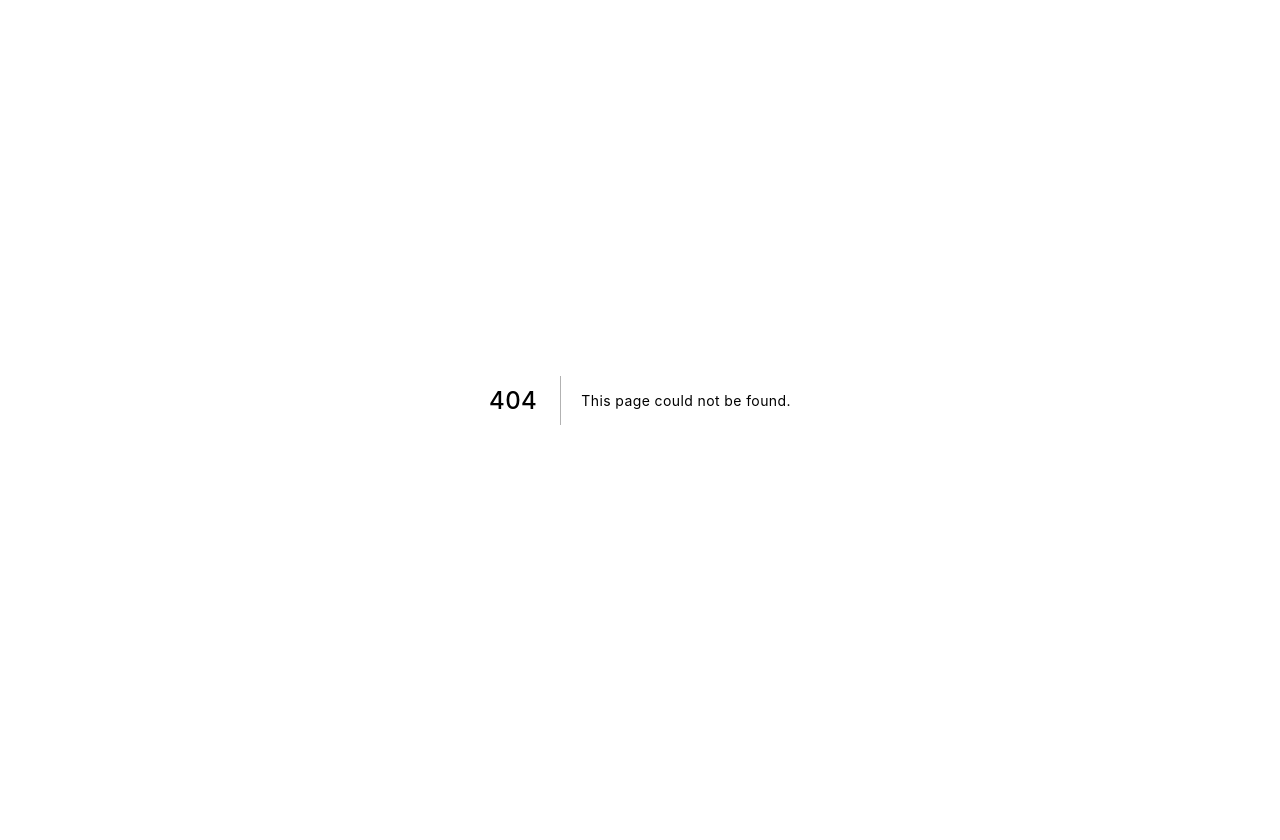
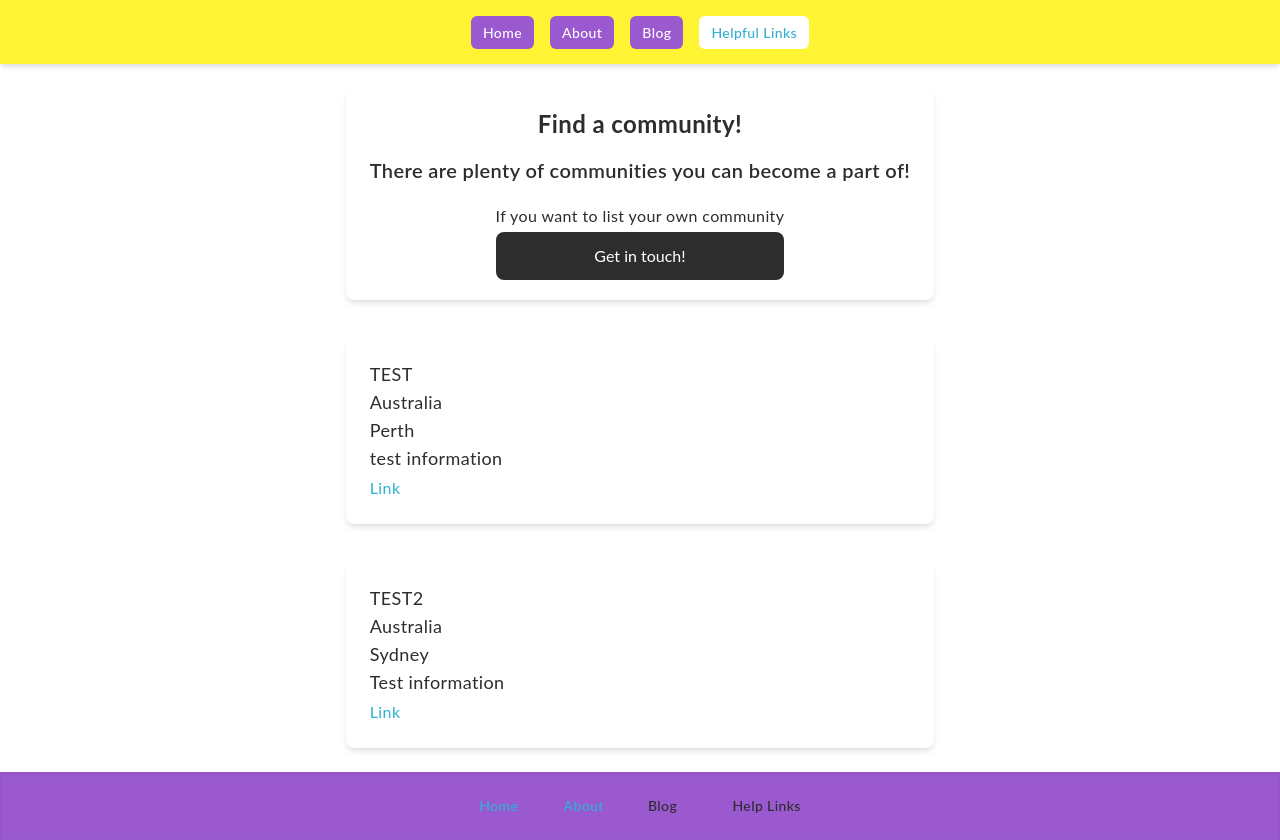
Before and after one commit to neosh11/NonBinaryPeople, a Next.js app: page /help/communities in a window 1280 px wide. Before the commit this address had no page. Before the commit the page ends 800 px from the top, so only its background shows below. Built offline with nearby package versions, Linux system fonts and the light colour scheme.

Commit message:
Helpful links/Communities

```diff
--- /dev/null
+++ b/components/Help/Communities/CommunityCard.tsx
@@ -0,0 +1,18 @@
+import { ICommunity, CountryMap } from '../../../data/communities'
+import Card from '../../Card'
+
+interface Props {
+  community: ICommunity
+}
+
+const CommunityCard = ({ community }: Props) => (
+  <Card>
+    <h3>{community.name}</h3>
+    <h3>{CountryMap.get(community.country)}</h3>
+    <h3>{community.city}</h3>
+    <h3>{community.info}</h3>
+    <a href={community.url}>Link</a>
+  </Card>
+)
+
+export default CommunityCard
--- /dev/null
+++ b/components/Help/Communities/index.tsx
@@ -0,0 +1,28 @@
+import { pageNames } from '../../../constants/PageDetails'
+import { communities } from '../../../data/communities'
+import Button from '../../Button'
+import Card from '../../Card'
+import CommunityCard from './CommunityCard'
+
+const Communities = () => (
+  <>
+    <Card>
+      <div className='md:flex md:flex-col space-y-4 md:items-center'>
+        <h1>{pageNames.communities}</h1>
+        <h2>There are plenty of communities you can become a part of!</h2>
+        <div className='md:space-x-4 md:space-y-0 space-y-4'>
+          If you want to list your own community
+          <Button color='black' text={true}>
+            Get in touch!
+          </Button>
+        </div>
+      </div>
+    </Card>
+
+    {communities.map((x, i) => {
+      return <CommunityCard key={i} community={x} />
+    })}
+  </>
+)
+
+export default Communities
--- a/components/utils/Header/index.tsx
+++ b/components/utils/Header/index.tsx
@@ -38,7 +38,7 @@ const Header = ({ selectedKey }: { selectedKey: navKeys }) => {
                   <a href='#' className={getSelectedDesktop(navKeys.BLOG)}>
                     {pageNames.blog}
                   </a>
-                  <a href='#' className={getSelectedDesktop(navKeys.HELP)}>
+                  <a href={pageRoutes.help} className={getSelectedDesktop(navKeys.HELP)}>
                     {pageNames.help}
                   </a>
                 </div>
@@ -88,13 +88,13 @@ const Header = ({ selectedKey }: { selectedKey: navKeys }) => {
             <a href={pageRoutes.home} className={getSelectedMob(navKeys.HOME)}>
               {pageNames.home}
             </a>
-            <a href={pageRoutes.about} className={getSelectedMob(navKeys.ABOUT)}>
+            <a href='#' className={getSelectedMob(navKeys.ABOUT)}>
               {pageNames.about}
             </a>
             <a href='#' className={getSelectedMob(navKeys.BLOG)}>
               {pageNames.blog}
             </a>
-            <a href='#' className={getSelectedMob(navKeys.HELP)}>
+            <a href={pageRoutes.help} className={getSelectedMob(navKeys.HELP)}>
               {pageNames.help}
             </a>
           </div>
--- a/constants/PageDetails.ts
+++ b/constants/PageDetails.ts
@@ -2,7 +2,8 @@ export const pageNames = {
   home: 'Home',
   about: 'About',
   blog: 'Blog',
-  help: 'Helpful Links'
+  help: 'Helpful Links',
+  communities: 'Find a community!'
 }
 
 export enum navKeys {
--- /dev/null
+++ b/data/communities.tsx
@@ -0,0 +1,30 @@
+export interface ICommunity {
+  name: string
+  country: Country
+  city: string
+  url: string
+  info: string
+}
+
+enum Country {
+  AUSTRALIA
+}
+
+export const CountryMap = new Map<number, string>([[Country.AUSTRALIA, 'Australia']])
+
+export const communities: ICommunity[] = [
+  {
+    name: 'TEST',
+    country: Country.AUSTRALIA,
+    city: 'Perth',
+    url: 'http://abc.abc',
+    info: 'test information'
+  },
+  {
+    name: 'TEST2',
+    country: Country.AUSTRALIA,
+    city: 'Sydney',
+    url: 'http://abc.abc',
+    info: 'Test information'
+  }
+]
--- a/lib/routes.ts
+++ b/lib/routes.ts
@@ -1,5 +1,5 @@
 export const pageRoutes = {
     home: '/',
-    about: '/about',
-    stack: '/stack'
+    help: '/help',
+    helpCommunities: '/help/communities'
 }
--- /dev/null
+++ b/pages/help/communities.tsx
@@ -0,0 +1,20 @@
+import Communities from '../../components/Help/Communities'
+import { navKeys } from '../../constants/PageDetails'
+import General from '../../layouts/General'
+import { pageRoutes } from '../../lib/routes'
+
+export default function Home() {
+  return (
+    <General
+      iconHref='/ico/wave.ico'
+      title='Non Binary People Org'
+      selectedNavKey={navKeys.HELP}
+      description='Find a community new you!'
+      canonical={pageRoutes.helpCommunities}
+    >
+      <div className='space-y-10 md:flex md:flex-col'>
+        <Communities />
+      </div>
+    </General>
+  )
+}
--- /dev/null
+++ b/pages/help/index.tsx
@@ -0,0 +1,23 @@
+import { navKeys, pageNames } from '../../constants/PageDetails'
+import General from '../../layouts/General'
+import { pageRoutes } from '../../lib/routes'
+
+const buttonClass = 'text-link-off bg-sec hover:bg-prim hover:text-link-on px-3 py-2 rounded-md text-sm font-medium'
+export default function Home() {
+  return (
+    <General
+      iconHref='/ico/wave.ico'
+      title='Non Binary People Org'
+      selectedNavKey={navKeys.HELP}
+      description='Find a community new you!'
+      canonical={pageRoutes.help}
+    >
+      <div className='space-y-10 md:flex md:flex-col'>
+        Helpful Links
+        <a className={buttonClass} href={pageRoutes.helpCommunities}>
+          {pageNames.communities}
+        </a>
+      </div>
+    </General>
+  )
+}
--- a/pages/index.tsx
+++ b/pages/index.tsx
@@ -1,6 +1,7 @@
 import Intro from '../components/Home/Intro'
 import { navKeys } from '../constants/PageDetails'
 import General from '../layouts/General'
+import { pageRoutes } from '../lib/routes'
 
 export default function Home() {
   return (
@@ -9,7 +10,7 @@ export default function Home() {
       title='Non Binary People Org'
       selectedNavKey={navKeys.HOME}
       description="Hi we're here to help people get a better understanding of non-binary people"
-      canonical='/'
+      canonical={pageRoutes.home}
     >
       <div className='space-y-10 md:flex md:flex-col'>
         <Intro />
```
Also changed, not shown: pages/api/hello.ts (renamed from pages/api/hello.js).
